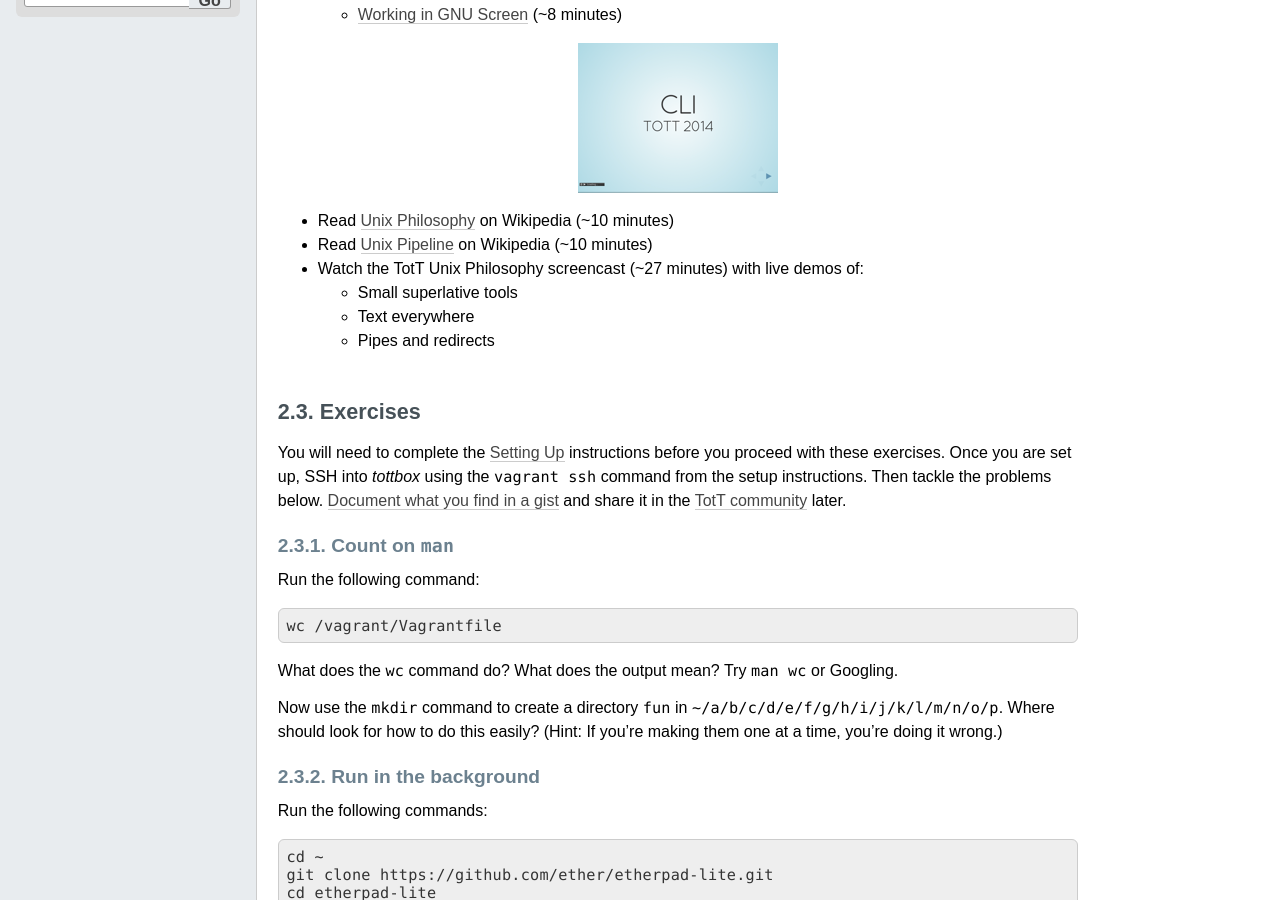
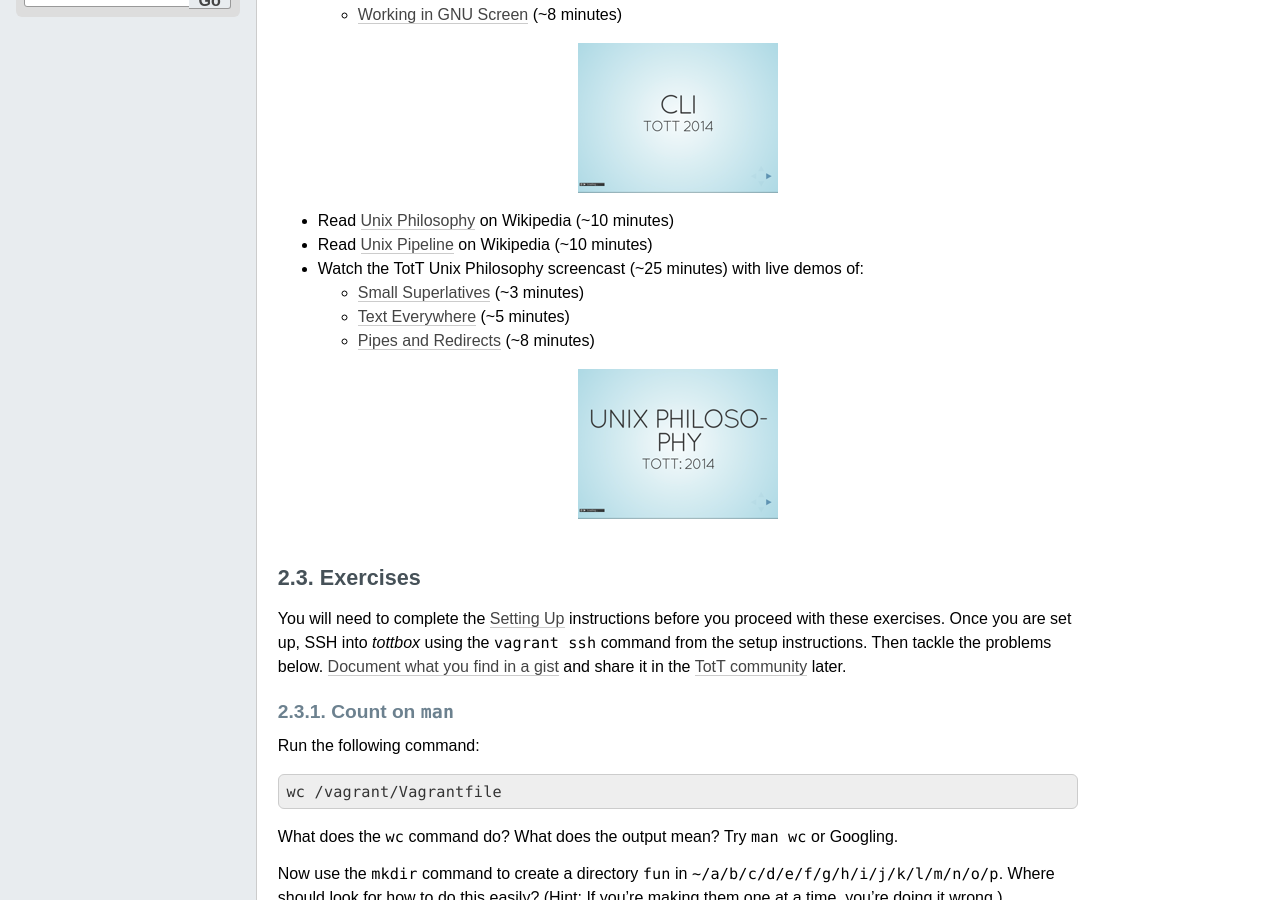
Before and after one commit to parente/tott, a Sphinx documentation site: the page built from doc/sessions/bash.rst, in a window 1280 px wide and 900 px high, scrolled down 677 px. Built offline with Sphinx 7.4.7, drawn with Linux system fonts in a browser that asks for light colours.

Commit message:
Unix philosophy slidecast, links

```diff
--- a/doc/sessions/bash.rst
+++ b/doc/sessions/bash.rst
@@ -34,11 +34,16 @@ If time permits, try to review these resources before the meet-up. If you can't,
 
 * Read `Unix Philosophy <http://en.wikipedia.org/wiki/Unix_philosophy>`_ on Wikipedia (~10 minutes)
 * Read `Unix Pipeline <http://en.wikipedia.org/wiki/Pipeline_(Unix)>`_ on Wikipedia (~10 minutes)
-* Watch the TotT Unix Philosophy screencast (~27 minutes) with live demos of:
+* Watch the TotT Unix Philosophy screencast (~25 minutes) with live demos of:
 
-  * Small superlative tools
-  * Text everywhere
-  * Pipes and redirects
+  * `Small Superlatives <../_static/casts/cli.html#/8>`_ (~3 minutes)
+  * `Text Everywhere <../_static/casts/cli.html#/10>`_ (~5 minutes)
+  * `Pipes and Redirects <../_static/casts/cli.html#/14>`_ (~8 minutes)
+
+.. image:: /_images/thumbs/unix.png
+    :align: center
+    :alt: TotT Unix Philosophy slidecast thumbnail
+    :target: ../_static/casts/unix.html
 
 Exercises
 ---------
```
Also changed, not shown: doc/sessions/python.rst (+9 -0 lines), doc/slides/casts/unix.html (+1 -1 lines), doc/slides/jade/unix.jade (+22 -10 lines), doc/_images/thumbs/unix.png (added).
